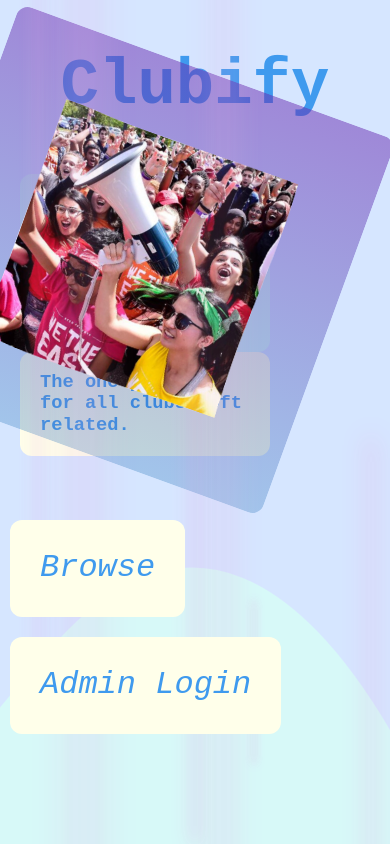
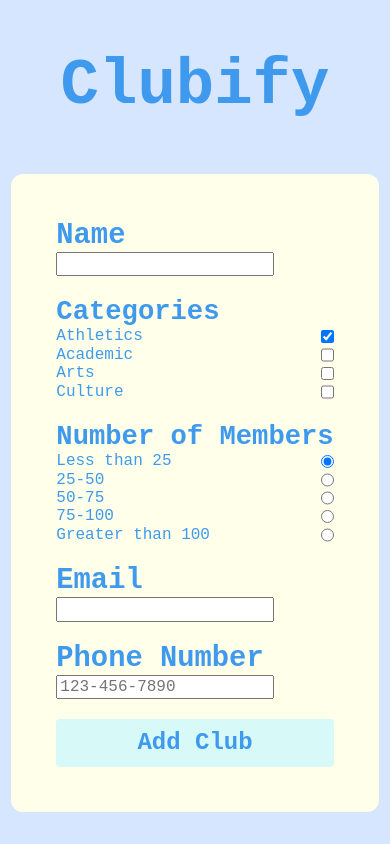
Before and after one commit to Ezzhingy/clubExplorer-htv22, a React (Create React App) app in the folder frontend/: page /admin in a window 390 px wide. Built offline with nearby package versions, Linux system fonts and the light colour scheme.

Commit message:
Create Admin Form UI
Form includes: name field, categories, number of members,
email, phone number, and submit button

```diff
--- a/frontend/package.json
+++ b/frontend/package.json
@@ -8,6 +8,7 @@
     "@testing-library/user-event": "^13.5.0",
     "react": "^18.2.0",
     "react-dom": "^18.2.0",
+    "react-router-dom": "^6.4.2",
     "react-scripts": "5.0.1",
     "web-vitals": "^2.1.4"
   },
--- a/frontend/src/App.js
+++ b/frontend/src/App.js
@@ -1,11 +1,18 @@
+import {Route, Routes } from "react-router-dom";
 import './App.css';
 import './components/homepage/Homepage';
 import { Homepage } from './components/homepage/Homepage';
+import { BrowsePage } from './components/browsePage/BrowsePage';
+import { AdminPage } from './components/adminPage/AdminPage';
 
 function App() {
   return (
     <div className="App">
-      <Homepage />
+      <Routes>
+        <Route exact path="/" element={<Homepage />}/>
+        <Route path="/browse" element={<BrowsePage />}/>
+        <Route path="/admin" element={<AdminPage />}/>
+      </Routes>
     </div>
   );
 }
--- /dev/null
+++ b/frontend/src/components/adminPage/AdminPage.js
@@ -0,0 +1,67 @@
+import './adminpage.css';
+import { Link } from 'react-router-dom';
+
+export const AdminPage = (props) => {
+    return (
+        <div className='adminpage-container'>
+            <Link to='/' className='title'>Clubify</Link>
+            <form className='admin-form'>
+                <div className='input-container'>
+                    <label htmlFor='name'>Name</label>
+                    <input type='text' id='name' required />
+                </div>
+                <div className='categories-container'>
+                    <label className='categories-title'>Categories</label>
+                    <div className='check-container'>
+                        <label htmlFor='categories0'>Athletics</label>
+                        <input type='checkbox' id='categories0' name='same-category' defaultChecked></input>
+                    </div>
+                    <div className='check-container'>
+                        <label htmlFor='categories1'>Academic</label>
+                        <input type='checkbox' id='categories1' name='same-category'></input>
+                    </div>
+                    <div className='check-container'>
+                        <label htmlFor='categories2'>Arts</label>
+                        <input type='checkbox' id='categories2' name='same-category'></input>
+                    </div>
+                    <div className='check-container'>
+                        <label htmlFor='categories3'>Culture</label>
+                        <input type='checkbox' id='categories3' name='same-category'></input>
+                    </div>
+                </div>
+                <div className='members-container'>
+                    <label className='members-title'>Number of Members</label>
+                    <div className='radio-containers'>
+                        <label htmlFor='members0'>Less than 25</label>
+                        <input type='radio' id='members0' name='same-member' defaultChecked></input>
+                    </div>
+                    <div className='radio-containers'>
+                        <label htmlFor='members1'>25-50</label>
+                        <input type='radio' id='members1' name='same-member'></input>
+                    </div>
+                    <div className='radio-containers'>
+                        <label htmlFor='members2'>50-75</label>
+                        <input type='radio' id='members2' name='same-member'></input>
+                    </div>
+                    <div className='radio-containers'>
+                        <label htmlFor='members3'>75-100</label>
+                        <input type='radio' id='members3' name='same-member'></input>
+                    </div>
+                    <div className='radio-containers'>
+                        <label htmlFor='members4'>Greater than 100</label>
+                        <input type='radio' id='members4' name='same-member'></input>
+                    </div>
+                </div>
+                <div className='input-container'>
+                    <label htmlFor='email'>Email</label>
+                    <input id='email' type='email' required></input>
+                </div>
+                <div className='input-container'>
+                    <label htmlFor='phone-number'>Phone Number</label>
+                    <input type="tel" pattern="[0-9]{3}-[0-9]{3}-[0-9]{4}" id="phone-number" placeholder='123-456-7890' required></input>
+                </div>
+                <button>Add Club</button>
+            </form>
+        </div>
+    )
+}
--- /dev/null
+++ b/frontend/src/components/adminPage/adminpage.css
@@ -0,0 +1,74 @@
+:root {
+    --background-blue: #D6E6FF;
+    --font-blue: #3F9AEE;
+    --light-yellow: #FFFFEA;
+    --light-green: #D7F9F8;
+    font-family: monospace, sans-serif;
+}
+
+.adminpage-container {
+    background-color: var(--background-blue);
+    min-height: 100vh;
+    display: flex;
+    flex-direction: column;
+    align-items: center;
+    color: var(--font-blue);
+}
+
+form {
+    display: flex;
+    flex-direction: column;
+    gap: 20px;
+    background-color: var(--light-yellow);
+    padding: 45px;
+    border-radius: 12px;
+}
+
+input {
+    color: var(--font-blue);
+}
+
+.input-container {
+    display: flex;
+    flex-direction: column;
+}
+
+.input-container label {
+    font-weight: 700;
+    font-size: 1.8rem;
+}
+
+.input-container input {
+    width: fit-content;
+}
+
+.categories-container .categories-title,
+.members-container .members-title {
+    font-weight: 700;
+    font-size: 1.7rem;
+}
+
+.check-container {
+    display: flex;
+    justify-content: space-between;
+}
+
+.radio-containers {
+    display: flex;
+    justify-content: space-between;
+}
+
+form button {
+    background-color: var(--light-green);
+    border: none;
+    color: var(--font-blue);
+    font-weight: 700;
+    font-size: 1.5rem;
+    border-radius: 4px;
+    padding: 10px;
+}
+
+form button:hover {
+    background-color: #98e3e1;
+    cursor: pointer;
+}
--- /dev/null
+++ b/frontend/src/components/browsePage/BrowsePage.js
@@ -0,0 +1,10 @@
+import './browsepage.css';
+import { Link } from 'react-router-dom';
+
+export const BrowsePage = (props) => {
+    return (
+        <div className='browse-container'>
+            <Link to='/' className='title'>Clubify</Link>
+        </div>
+    )
+}
--- /dev/null
+++ b/frontend/src/components/browsePage/browsepage.css
@@ -0,0 +1,16 @@
+:root {
+    --background-blue: #D6E6FF;
+    --font-blue: #3F9AEE;
+    --light-yellow: #FFFFEA;
+    --light-green: #D7F9F8;
+    font-family: monospace, sans-serif;
+}
+
+.browse-container {
+    height: 100vh;
+    background-color: var(--background-blue);
+    height: 100vh;
+    display: flex;
+    flex-direction: column;
+    align-items: center;
+}
--- a/frontend/src/components/homepage/Homepage.js
+++ b/frontend/src/components/homepage/Homepage.js
@@ -1,10 +1,11 @@
 import './homepage.css';
 import clubPic from './club-pic.png';
+import { Link } from 'react-router-dom';
 
 export const Homepage = (props) => {
     return (
         <div className='homepage-container'>
-            <h1 className='title'>Clubify</h1>
+            <Link to='/' className='title'>Clubify</Link>
             <div className='description-container'>
                 <div className='description-top'>
                   <h2>Want to get involved at uoft? Don’t know where to get started?</h2>
@@ -15,8 +16,8 @@ export const Homepage = (props) => {
             </div>
             <div className='buttons-container'>
                 <div className='buttons'>
-                    <button className='browse-btn'><em>Browse</em></button>
-                    <button className='admin-login-btn'><em>Admin Login</em></button>
+                    <Link className='browse-btn' to='/browse'><em>Browse</em></Link>
+                    <Link className='admin-login-btn' to='/admin'><em>Admin Login</em></Link>
                 </div>
             </div>
             <img className='club-pic' src={clubPic} alt='People in Club' />
@@ -25,12 +26,6 @@ export const Homepage = (props) => {
                     <path d="M321.39,56.44c58-10.79,114.16-30.13,172-41.86,82.39-16.72,168.19-17.73,250.45-.39C823.78,31,906.67,72,985.66,92.83c70.05,18.48,146.53,26.09,214.34,3V0H0V27.35A600.21,600.21,0,0,0,321.39,56.44Z" className="shape-fill"></path>
                 </svg>
             </div>
-            <div className='light x1'></div>
-            <div className='light x2'></div>
-            <div className='light x3'></div>
-            <div className='light x4'></div>
-            <div className='light x5'></div>
-            <div className='light x6'></div>
         </div>
     )
 
--- a/frontend/src/components/homepage/homepage.css
+++ b/frontend/src/components/homepage/homepage.css
@@ -9,14 +9,19 @@
 .homepage-container {
     background-color: var(--background-blue);
     height: 100vh;
+    display: flex;
+    flex-direction: column;
+    align-items: center;
 }
 
 .title {
     margin: 0;
     padding: 50px 0;
-    text-align: center;
+    text-decoration: none;
+    font-weight: 700;
     font-size: 4rem;
     color: var(--font-blue);
+
 }
 
 .description-container {
@@ -112,127 +117,10 @@
     margin: 10px;
     border: none;
     border-radius: 12px;
+    text-decoration: none;
 }
 
 .browse-btn:hover, .admin-login-btn:hover {
     background-color: rgb(245, 237, 134);
     cursor: pointer;
 }
-
-.light {
-    z-index: 0;
-    position: absolute;
-    width: 0px;
-    opacity: .75;
-    box-shadow: rgb(224, 168, 224) 0px 0px 20px 2px;
-    opacity: 0;
-    top: 100vh;
-    bottom: 0px;
-    left: 0px;
-    right: 0px;
-    margin: auto;
-}
-
-.x1{
-    -webkit-animation: floatUp 4s infinite linear;
-    -moz-animation: floatUp 4s infinite linear;
-    -o-animation: floatUp 4s infinite linear;
-    animation: floatUp 4s infinite linear;
-     -webkit-transform: scale(1.0);
-     -moz-transform: scale(1.0);
-     -o-transform: scale(1.0);
-    transform: scale(1.0);
-  }
-
-  .x2{
-    -webkit-animation: floatUp 7s infinite linear;
-    -moz-animation: floatUp 7s infinite linear;
-    -o-animation: floatUp 7s infinite linear;
-    animation: floatUp 7s infinite linear;
-    -webkit-transform: scale(1.6);
-    -moz-transform: scale(1.6);
-    -o-transform: scale(1.6);
-    transform: scale(1.6);
-    left: 15%;
-  }
-
-  .x3{
-    -webkit-animation: floatUp 2.5s infinite linear;
-    -moz-animation: floatUp 2.5s infinite linear;
-    -o-animation: floatUp 2.5s infinite linear;
-    animation: floatUp 2.5s infinite linear;
-    -webkit-transform: scale(.5);
-    -moz-transform: scale(.5);
-    -o-transform: scale(.5);
-    transform: scale(.5);
-    left: 30%;
-  }
-
-  .x4{
-    -webkit-animation: floatUp 4.5s infinite linear;
-    -moz-animation: floatUp 4.5s infinite linear;
-    -o-animation: floatUp 4.5s infinite linear;
-    animation: floatUp 4.5s infinite linear;
-    -webkit-transform: scale(1.2);
-    -moz-transform: scale(1.2);
-    -o-transform: scale(1.2);
-    transform: scale(1.2);
-    left: 90%;
-  }
-
-  .x5{
-    -webkit-animation: floatUp 8s infinite linear;
-    -moz-animation: floatUp 8s infinite linear;
-    -o-animation: floatUp 8s infinite linear;
-    animation: floatUp 8s infinite linear;
-    -webkit-transform: scale(2.2);
-    -moz-transform: scale(2.2);
-    -o-transform: scale(2.2);
-    transform: scale(2.2);
-    left: -57%;
-  }
-
-  .x6{
-    -webkit-animation: floatUp 3s infinite linear;
-    -moz-animation: floatUp 3s infinite linear;
-    -o-animation: floatUp 3s infinite linear;
-    animation: floatUp 3s infinite linear;
-    -webkit-transform: scale(.8);
-    -moz-transform: scale(.8);
-    -o-transform: scale(.8);
-    transform: scale(.8);
-    left: -81%;
-  }
-
-
-@-webkit-keyframes floatUp{
-    0%{top: 100vh; opacity: 0;}
-    25%{opacity: 1;}
-    50%{top: 0vh; opacity: .8;}
-    75%{opacity: 1;}
-    100%{top: -100vh; opacity: 0;}
-}
-
-@-moz-keyframes floatUp{
-    0%{top: 100vh; opacity: 0;}
-    25%{opacity: 1;}
-    50%{top: 0vh; opacity: .8;}
-    75%{opacity: 1;}
-    100%{top: -100vh; opacity: 0;}
-}
-
-@-o-keyframes floatUp{
-    0%{top: 100vh; opacity: 0;}
-    25%{opacity: 1;}
-    50%{top: 0vh; opacity: .8;}
-    75%{opacity: 1;}
-    100%{top: -100vh; opacity: 0;}
-}
-
-@keyframes floatUp{
-    0%{top: 100vh; opacity: 0;}
-    25%{opacity: 1;}
-    50%{top: 0vh; opacity: .8;}
-    75%{opacity: 1;}
-    100%{top: -100vh; opacity: 0;}
-}
--- a/frontend/src/index.js
+++ b/frontend/src/index.js
@@ -2,11 +2,14 @@ import React from 'react';
 import ReactDOM from 'react-dom/client';
 import './index.css';
 import App from './App';
+import { BrowserRouter } from 'react-router-dom';
 
 const root = ReactDOM.createRoot(document.getElementById('root'));
 root.render(
   <React.StrictMode>
-    <App />
+    <BrowserRouter>
+      <App />
+    </BrowserRouter>
   </React.StrictMode>
 );
 
```
Also changed, not shown: 1 other file (tests, documents, lock files or other folders).
